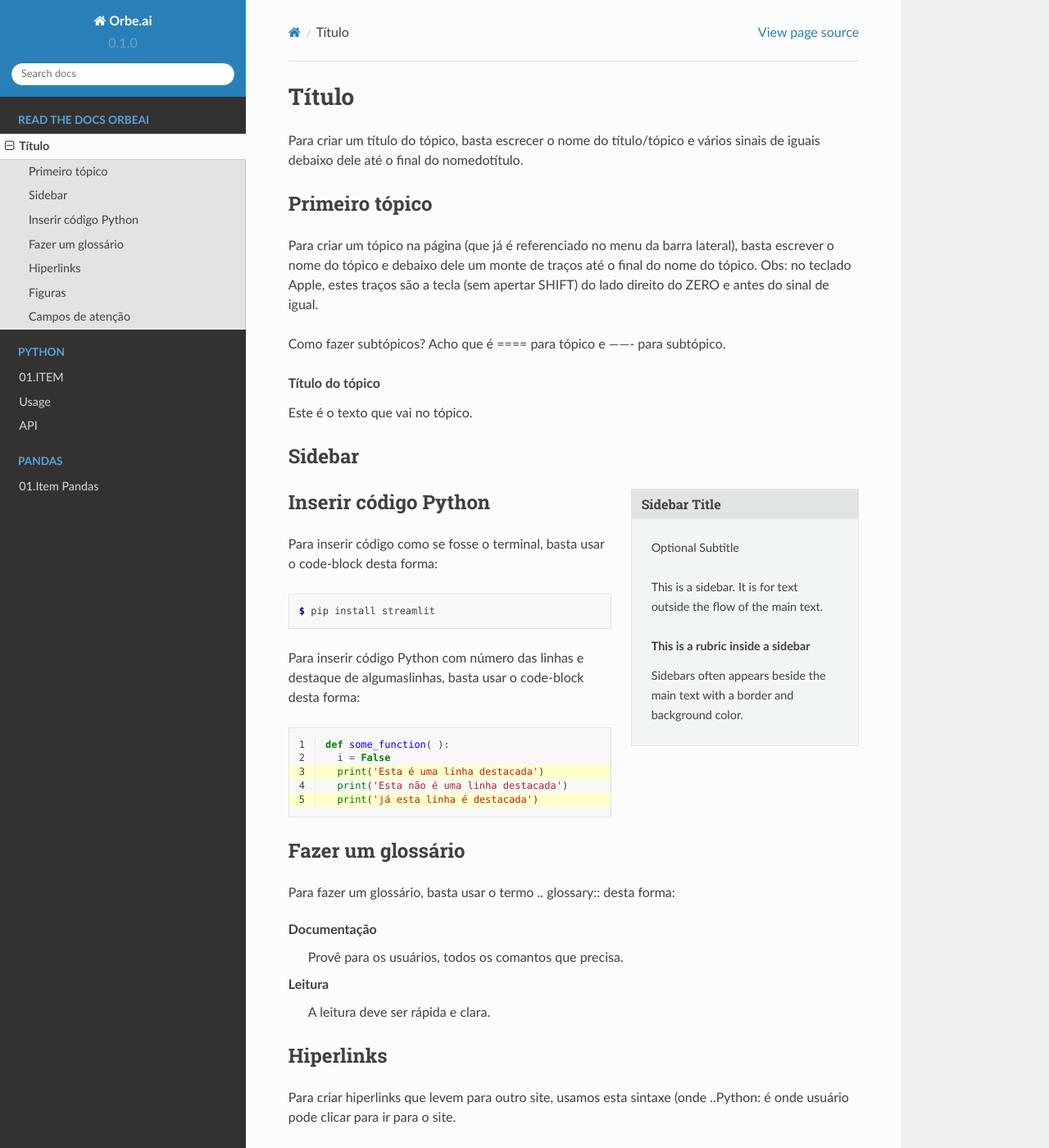
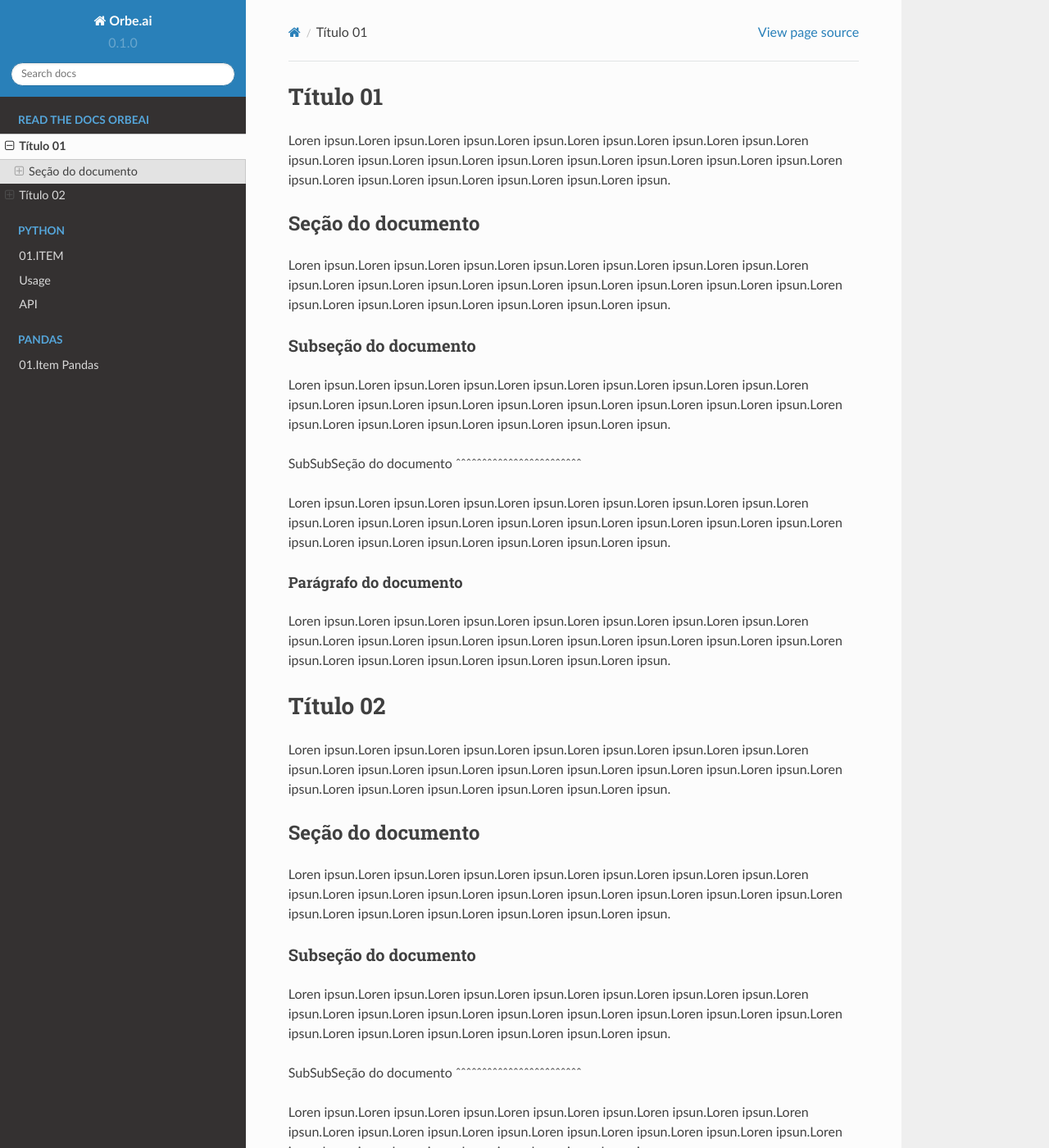
Before and after one commit to conteudo-orbeai/RTD-LIVRO, a Sphinx documentation site: the page built from docs/source/configuracoes_rtd_orbeai.rst, in a window 1280 px wide and 1400 px high. Shown: the whole window at 82% size. Built offline with Sphinx 7.4.7 and the Read the Docs theme 2.0.0, drawn with Linux system fonts in a browser that asks for light colours; pages that are not in the unit, such as notebooks, are missing from menus; some of the changed text lies outside the part shown.

Commit message:
Update configuracoes_rtd_orbeai.rst

```diff
--- a/docs/source/configuracoes_rtd_orbeai.rst
+++ b/docs/source/configuracoes_rtd_orbeai.rst
@@ -1,11 +1,61 @@
-Título
-======
+*********
+Título 01
+*********
 
-Para criar um título do tópico, basta escrecer o nome do título/tópico e vários sinais de iguais debaixo dele até o final do nomedotítulo.
+Loren ipsun.Loren ipsun.Loren ipsun.Loren ipsun.Loren ipsun.Loren ipsun.Loren ipsun.Loren ipsun.Loren ipsun.Loren ipsun.Loren ipsun.Loren ipsun.Loren ipsun.Loren ipsun.Loren ipsun.Loren ipsun.Loren ipsun.Loren ipsun.Loren ipsun.Loren ipsun.Loren ipsun.
+
+Seção do documento
+==================
+
+Loren ipsun.Loren ipsun.Loren ipsun.Loren ipsun.Loren ipsun.Loren ipsun.Loren ipsun.Loren ipsun.Loren ipsun.Loren ipsun.Loren ipsun.Loren ipsun.Loren ipsun.Loren ipsun.Loren ipsun.Loren ipsun.Loren ipsun.Loren ipsun.Loren ipsun.Loren ipsun.Loren ipsun.
+
+Subseção do documento
+---------------------
+
+Loren ipsun.Loren ipsun.Loren ipsun.Loren ipsun.Loren ipsun.Loren ipsun.Loren ipsun.Loren ipsun.Loren ipsun.Loren ipsun.Loren ipsun.Loren ipsun.Loren ipsun.Loren ipsun.Loren ipsun.Loren ipsun.Loren ipsun.Loren ipsun.Loren ipsun.Loren ipsun.Loren ipsun.
 
 
-Primeiro tópico
----------------
+SubSubSeção do documento
+ˆˆˆˆˆˆˆˆˆˆˆˆˆˆˆˆˆˆˆˆˆˆˆˆ
+
+Loren ipsun.Loren ipsun.Loren ipsun.Loren ipsun.Loren ipsun.Loren ipsun.Loren ipsun.Loren ipsun.Loren ipsun.Loren ipsun.Loren ipsun.Loren ipsun.Loren ipsun.Loren ipsun.Loren ipsun.Loren ipsun.Loren ipsun.Loren ipsun.Loren ipsun.Loren ipsun.Loren ipsun.
+
+Parágrafo do documento
+"""""""""""""""""""""
+
+Loren ipsun.Loren ipsun.Loren ipsun.Loren ipsun.Loren ipsun.Loren ipsun.Loren ipsun.Loren ipsun.Loren ipsun.Loren ipsun.Loren ipsun.Loren ipsun.Loren ipsun.Loren ipsun.Loren ipsun.Loren ipsun.Loren ipsun.Loren ipsun.Loren ipsun.Loren ipsun.Loren ipsun.
+
+
+*********
+Título 02
+*********
+
+Loren ipsun.Loren ipsun.Loren ipsun.Loren ipsun.Loren ipsun.Loren ipsun.Loren ipsun.Loren ipsun.Loren ipsun.Loren ipsun.Loren ipsun.Loren ipsun.Loren ipsun.Loren ipsun.Loren ipsun.Loren ipsun.Loren ipsun.Loren ipsun.Loren ipsun.Loren ipsun.Loren ipsun.
+
+Seção do documento
+==================
+
+Loren ipsun.Loren ipsun.Loren ipsun.Loren ipsun.Loren ipsun.Loren ipsun.Loren ipsun.Loren ipsun.Loren ipsun.Loren ipsun.Loren ipsun.Loren ipsun.Loren ipsun.Loren ipsun.Loren ipsun.Loren ipsun.Loren ipsun.Loren ipsun.Loren ipsun.Loren ipsun.Loren ipsun.
+
+Subseção do documento
+---------------------
+
+Loren ipsun.Loren ipsun.Loren ipsun.Loren ipsun.Loren ipsun.Loren ipsun.Loren ipsun.Loren ipsun.Loren ipsun.Loren ipsun.Loren ipsun.Loren ipsun.Loren ipsun.Loren ipsun.Loren ipsun.Loren ipsun.Loren ipsun.Loren ipsun.Loren ipsun.Loren ipsun.Loren ipsun.
+
+
+SubSubSeção do documento
+ˆˆˆˆˆˆˆˆˆˆˆˆˆˆˆˆˆˆˆˆˆˆˆˆ
+
+Loren ipsun.Loren ipsun.Loren ipsun.Loren ipsun.Loren ipsun.Loren ipsun.Loren ipsun.Loren ipsun.Loren ipsun.Loren ipsun.Loren ipsun.Loren ipsun.Loren ipsun.Loren ipsun.Loren ipsun.Loren ipsun.Loren ipsun.Loren ipsun.Loren ipsun.Loren ipsun.Loren ipsun.
+
+Parágrafo do documento
+"""""""""""""""""""""
+
+Loren ipsun.Loren ipsun.Loren ipsun.Loren ipsun.Loren ipsun.Loren ipsun.Loren ipsun.Loren ipsun.Loren ipsun.Loren ipsun.Loren ipsun.Loren ipsun.Loren ipsun.Loren ipsun.Loren ipsun.Loren ipsun.Loren ipsun.Loren ipsun.Loren ipsun.Loren ipsun.Loren ipsun.
+
+
+
+
 
 Para criar um tópico na página (que já é referenciado no menu da barra lateral), basta escrever o nome do tópico e debaixo dele um monte de traços até o final do nome do tópico.
 Obs: no teclado Apple, estes traços são a tecla (sem apertar SHIFT) do lado direito do ZERO e antes do sinal de igual.
```
